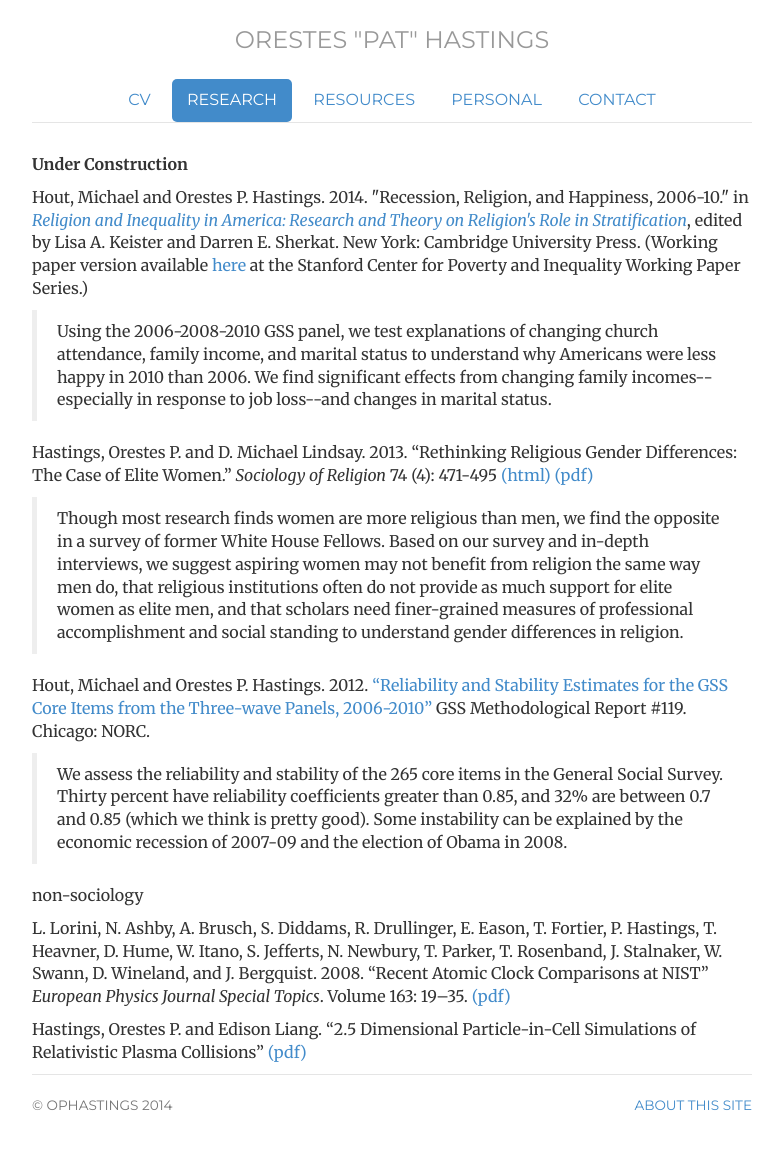
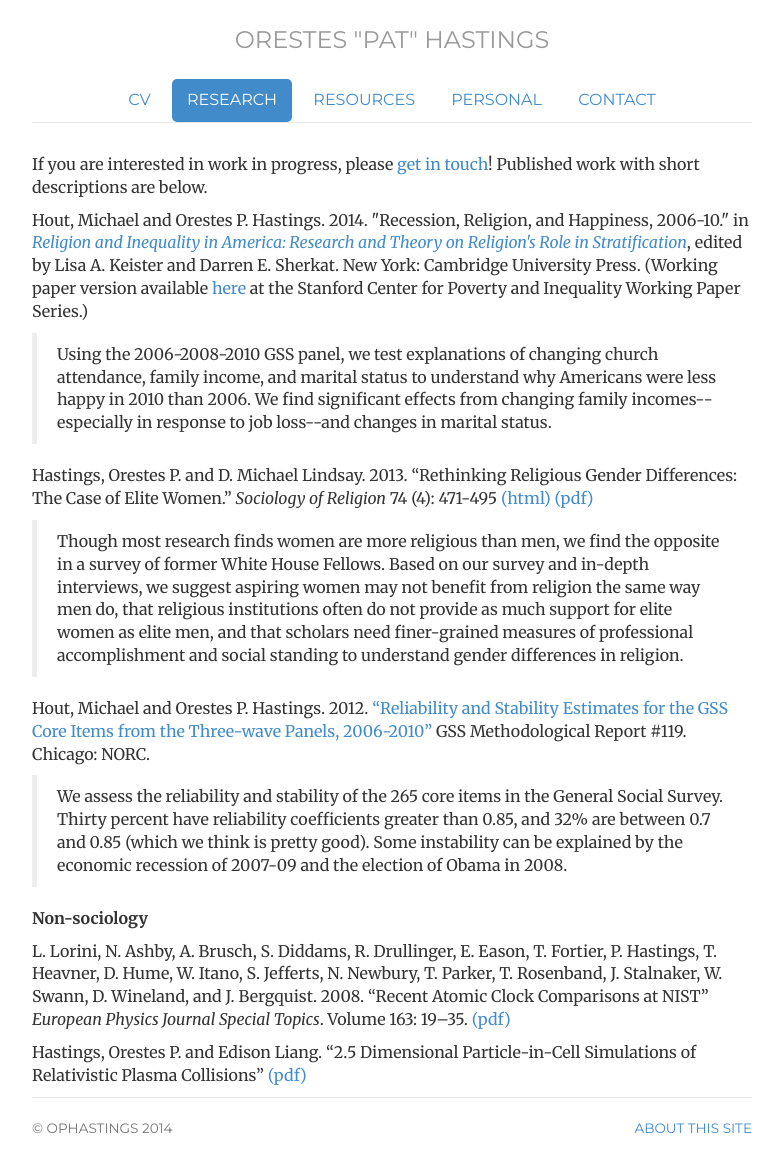
Before and after one commit to ophastings/ophastings.github.io, a Jekyll site: the page built from research/index.html, in a window 1280 px wide. Shown: the whole page, without its empty margins (248-1031 px from the left). Built offline with Jekyll 4.4.1, drawn with Linux system fonts in a browser that asks for light colours; before the commit the page ends 1127 px from its top, so only the background shows below that.

Commit message:
Update index.html

```diff
--- a/research/index.html
+++ b/research/index.html
@@ -9,7 +9,7 @@ contact: passive
 description: Research page of ophastings.com, the website of Orestes Hastings, a sociology PhD candidate at UC Berkeley
 ---
 
-<p><b>Under Construction</b></p>
+<p>If you are interested in work in progress, please <a href="contact">get in touch</a>! Published work with short descriptions are below.</p>
 
 <p> Hout, Michael and Orestes P. Hastings. 2014. "Recession, Religion, and Happiness, 2006-10." in <i><a title="http://www.cambridge.org/us/academic/subjects/sociology/sociology-religion/religion-and-inequality-america-research-and-theory-religions-role-stratification" href="http://www.cambridge.org/us/academic/subjects/sociology/sociology-religion/religion-and-inequality-america-research-and-theory-religions-role-stratification">Religion and Inequality in America: Research and Theory on Religion's Role in Stratification</a></i>, edited by Lisa A. Keister and Darren E. Sherkat. New York: Cambridge University Press. (Working paper version available <a title="http://www.stanford.edu/group/scspi/_media/working_papers/hout-hastings_recession-religion-happiness.pdf" href="http://www.stanford.edu/group/scspi/_media/working_papers/hout-hastings_recession-religion-happiness.pdf">here</a> at the Stanford Center for Poverty and Inequality Working Paper Series.) </p>
 <blockquote><span>Using the 2006-2008-2010 GSS panel, we test explanations of changing church attendance, family income, and marital status to understand why Americans were less happy in 2010 than 2006. We find significant effects from changing family incomes--especially in response to job loss--and changes in marital status. </span></blockquote>
@@ -20,7 +20,7 @@ description: Research page of ophastings.com, the website of Orestes Hastings, a
 <p> Hout, Michael and Orestes P. Hastings. 2012. <a title="http://publicdata.norc.org:41000/gss/documents//MTRT/MR119.pdf" href="http://publicdata.norc.org:41000/gss/documents//MTRT/MR119.pdf">“Reliability and Stability Estimates for the GSS Core Items from the Three-wave Panels, 2006-2010”</a> GSS Methodological Report #119. Chicago: NORC. </p>
 <blockquote><span>We assess the reliability and stability of the 265 core items in the General Social Survey. Thirty percent have reliability coefficients greater than 0.85, and 32% are between 0.7 and 0.85 (which we think is pretty good). Some instability can be explained by the economic recession of 2007-09 and the election of Obama in 2008.</span></blockquote>
 
-<p>non-sociology</p>
+<p><b>Non-sociology</b></p>
 
 <p>L. Lorini, N. Ashby, A. Brusch, S. Diddams, R. Drullinger, E. Eason, T. Fortier, P. Hastings, T. Heavner, D. Hume, W. Itano, S. Jefferts, N. Newbury, T. Parker, T. Rosenband, J. Stalnaker, W. Swann, D. Wineland, and J. Bergquist. 2008. “Recent Atomic Clock Comparisons at NIST” <i>European Physics Journal Special Topics</i>. Volume 163: 19–35. <a title="http://tf.boulder.nist.gov/general/pdf/2295.pdf" href=" http://tf.boulder.nist.gov/general/pdf/2295.pdf">(pdf)</a></p>
 
```
